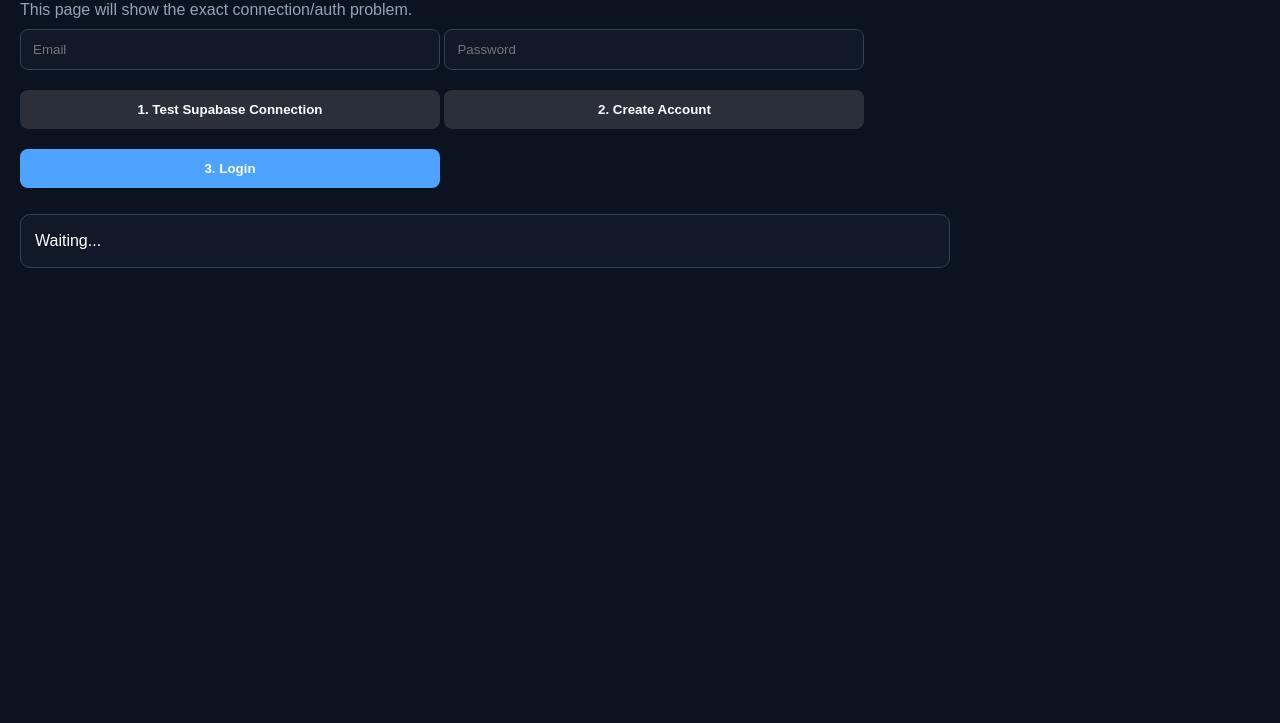
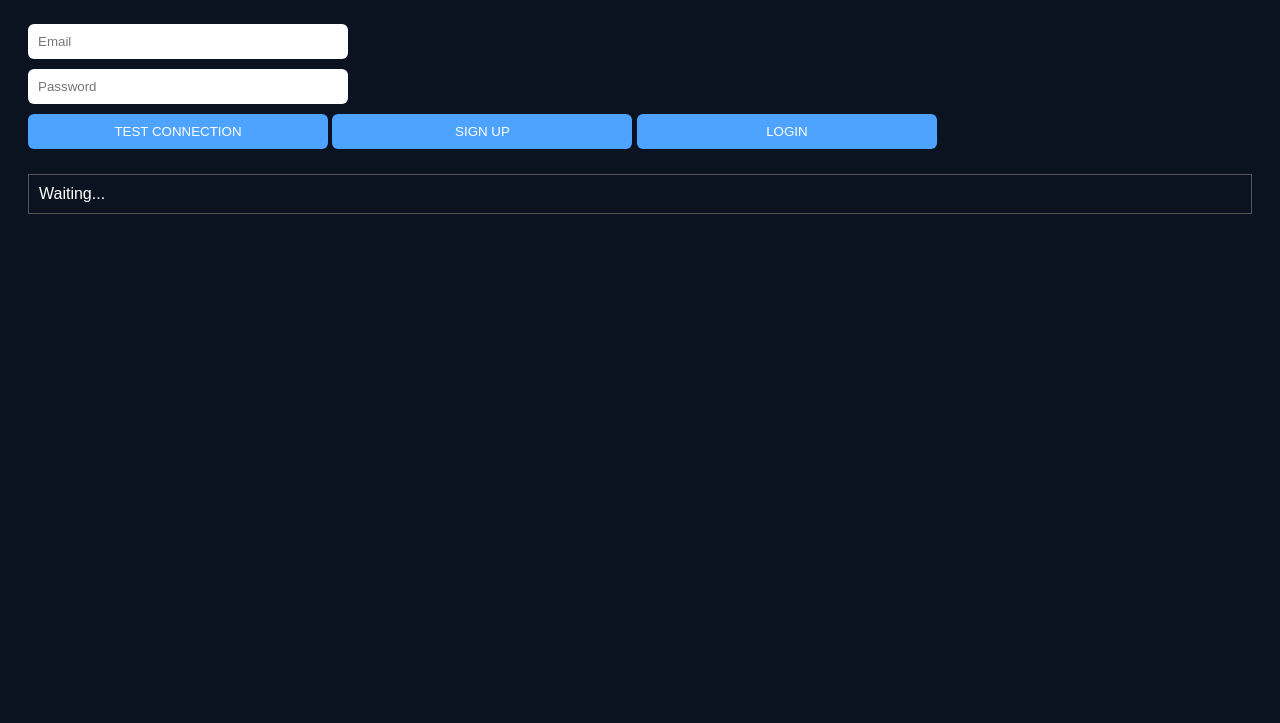
Before and after one commit to zermoutabdenour-prog/Fitness-, a plain HTML site: page index.html in a window 1280 px wide. Shown: the part 77-800 px from the top of the page. Drawn offline with nearby package versions, Linux system fonts and the light colour scheme.

Commit message:
Update index.html

```diff
--- a/index.html
+++ b/index.html
@@ -1,207 +1,117 @@
 <!DOCTYPE html>
 <html lang="en">
 <head>
-  <meta charset="UTF-8" />
-  <meta name="viewport" content="width=device-width, initial-scale=1.0" />
-  <title>FitTrack Pro Debug</title>
+  <meta charset="UTF-8">
+  <title>FitTrack Debug FIXED</title>
+
+  <!-- IMPORTANT: Supabase script -->
   <script src="https://cdn.jsdelivr.net/npm/@supabase/supabase-js@2"></script>
+
   <style>
-    body{
-      font-family:Arial,sans-serif;
+    body {
       background:#0b1220;
       color:#fff;
+      font-family:Arial;
       padding:20px;
-      margin:0;
     }
-    h1{margin-top:0}
-    input{
-      width:100%;
-      max-width:420px;
-      padding:12px;
-      margin:10px 0;
-      border-radius:8px;
-      border:1px solid #334155;
-      background:#111827;
-      color:#fff;
-      box-sizing:border-box;
+    input, button {
+      width:300px;
+      padding:10px;
+      margin:5px 0;
+      border-radius:6px;
+      border:none;
     }
-    button{
-      width:100%;
-      max-width:420px;
-      padding:12px;
-      margin:10px 0;
-      border-radius:8px;
-      border:none;
+    button {
+      background:#4da3ff;
+      color:white;
       cursor:pointer;
-      font-weight:700;
     }
-    .primary{background:#4da3ff;color:#fff;}
-    .secondary{background:#2a2f3a;color:#fff;}
-    .box{
-      max-width:900px;
-      background:#111827;
-      border:1px solid #334155;
-      border-radius:10px;
-      padding:14px;
-      margin-top:16px;
-      white-space:pre-wrap;
-      word-break:break-word;
-      line-height:1.5;
+    #status {
+      margin-top:20px;
+      padding:10px;
+      border:1px solid #555;
     }
-    .ok{border-color:#166534;color:#bbf7d0;background:#052e16;}
-    .err{border-color:#991b1b;color:#fecaca;background:#450a0a;}
-    .muted{color:#94a3b8}
   </style>
 </head>
+
 <body>
-  <h1>FitTrack Pro Debug</h1>
-  <div class="muted">This page will show the exact connection/auth problem.</div>
 
-  <input id="email" type="email" placeholder="Email" />
-  <input id="password" type="password" placeholder="Password" />
+<h2>FitTrack Debug</h2>
 
-  <button class="secondary" onclick="testConnection()">1. Test Supabase Connection</button>
-  <button class="secondary" onclick="signup()">2. Create Account</button>
-  <button class="primary" onclick="login()">3. Login</button>
+<input id="email" placeholder="Email"><br>
+<input id="password" type="password" placeholder="Password"><br>
 
-  <div id="status" class="box">Waiting...</div>
+<button onclick="testConnection()">TEST CONNECTION</button>
+<button onclick="signup()">SIGN UP</button>
+<button onclick="login()">LOGIN</button>
+
+<div id="status">Waiting...</div>
 
 <script>
+  // 🔴 YOUR DATA
   const supabaseUrl = "https://hcgdvkztosxlpzoyabmc.supabase.co";
-    const supabaseKey = "PASTE_YOUR_FULL_COPIED_PUBLISHABLE_KEY_HERE";
+  const supabaseKey = "sb_publishable_E-OglMzuyvUeXsfCPUOBnQ_fGuO1dJP";
 
-    function show(msg, type="") {
-      const el = document.getElementById("status");
-      el.className = "box " + type;
-      el.textContent = msg;
+  let supabase;
+
+  function show(msg){
+    document.getElementById("status").innerText = msg;
   }
 
-    function getCreds() {
-      return {
-        email: document.getElementById("email").value.trim(),
-        password: document.getElementById("password").value.trim()
-      };
-    }
-
-    let supabase = null;
-
-    try {
+  // 🔴 INIT
+  window.onload = function(){
     if (!window.supabase) {
-        show("Supabase browser library did not load from jsdelivr.", "err");
-      } else {
-        supabase = window.supabase.createClient(supabaseUrl, supabaseKey);
-        show("Library loaded. Ready to test.", "ok");
-      }
-    } catch (e) {
-      show("Init error:\n" + (e?.message || e), "err");
-    }
-
-    async function testConnection() {
-      try {
-        if (!supabase) {
-          show("Supabase client is not initialized.", "err");
+      show("❌ Supabase script NOT loaded");
       return;
     }
 
-        show("Testing network to Supabase...", "");
+    supabase = window.supabase.createClient(supabaseUrl, supabaseKey);
+    show("✅ JS Loaded — Ready");
+  }
+
+  // 🔴 TEST CONNECTION
+  async function testConnection(){
+    show("Testing...");
+
+    try {
       const res = await fetch(supabaseUrl + "/auth/v1/settings", {
-          method: "GET",
-          headers: {
-            "apikey": supabaseKey
-          }
+        headers: { apikey: supabaseKey }
       });
 
-        const text = await res.text();
-
-        show(
-          "Connection test finished.\n\n" +
-          "HTTP status: " + res.status + "\n\n" +
-          "Response preview:\n" + text.slice(0, 800),
-          res.ok ? "ok" : "err"
-        );
+      show("Status: " + res.status);
     } catch (e) {
-        show(
-          "Network test failed.\n\n" +
-          "Error: " + (e?.message || e) + "\n\n" +
-          "This usually means one of these:\n" +
-          "1) wrong/incomplete publishable key\n" +
-          "2) browser extension or VPN blocking request\n" +
-          "3) network/privacy setting blocking Supabase\n" +
-          "4) wrong Supabase URL\n",
-          "err"
-        );
+      show("❌ ERROR: " + e.message);
     }
   }
 
-    async function signup() {
-      try {
-        if (!supabase) {
-          show("Supabase client is not initialized.", "err");
-          return;
-        }
+  // 🔴 SIGNUP
+  async function signup(){
+    const email = document.getElementById("email").value;
+    const password = document.getElementById("password").value;
 
-        const { email, password } = getCreds();
-        if (!email || !password) {
-          show("Enter email and password first.", "err");
-          return;
-        }
+    const { error } = await supabase.auth.signUp({ email, password });
 
-        show("Creating account...", "");
-
-        const { data, error } = await supabase.auth.signUp({
-          email,
-          password
-        });
-
-        if (error) {
-          show("Signup error:\n" + error.message, "err");
-          return;
-        }
-
-        show(
-          "Signup success.\n\nReturned data:\n" +
-          JSON.stringify(data, null, 2),
-          "ok"
-        );
-      } catch (e) {
-        show("Signup crashed:\n" + (e?.message || e), "err");
+    if(error){
+      show("❌ Signup error: " + error.message);
+    } else {
+      show("✅ Signup OK (check email if enabled)");
     }
   }
 
-    async function login() {
-      try {
-        if (!supabase) {
-          show("Supabase client is not initialized.", "err");
-          return;
-        }
+  // 🔴 LOGIN
+  async function login(){
+    const email = document.getElementById("email").value;
+    const password = document.getElementById("password").value;
 
-        const { email, password } = getCreds();
-        if (!email || !password) {
-          show("Enter email and password first.", "err");
-          return;
-        }
+    const { error } = await supabase.auth.signInWithPassword({ email, password });
 
-        show("Logging in...", "");
-
-        const { data, error } = await supabase.auth.signInWithPassword({
-          email,
-          password
-        });
-
-        if (error) {
-          show("Login error:\n" + error.message, "err");
-          return;
-        }
-
-        show(
-          "Login success.\n\nReturned data:\n" +
-          JSON.stringify(data, null, 2),
-          "ok"
-        );
-      } catch (e) {
-        show("Login crashed:\n" + (e?.message || e), "err");
+    if(error){
+      show("❌ Login error: " + error.message);
+    } else {
+      show("✅ LOGIN SUCCESS");
     }
   }
 </script>
+
 </body>
 </html>
```
Lines whose indentation alone changed are shown as unchanged.
